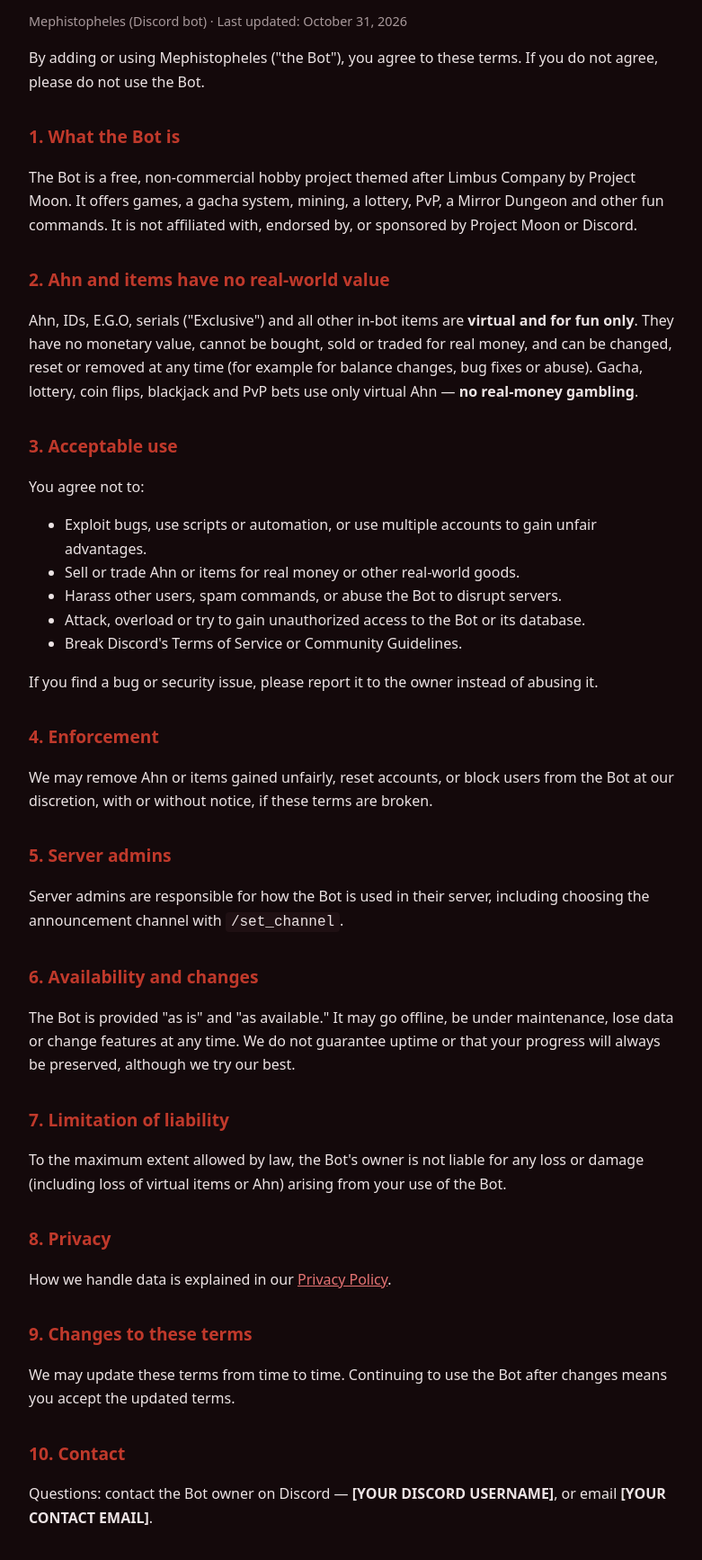
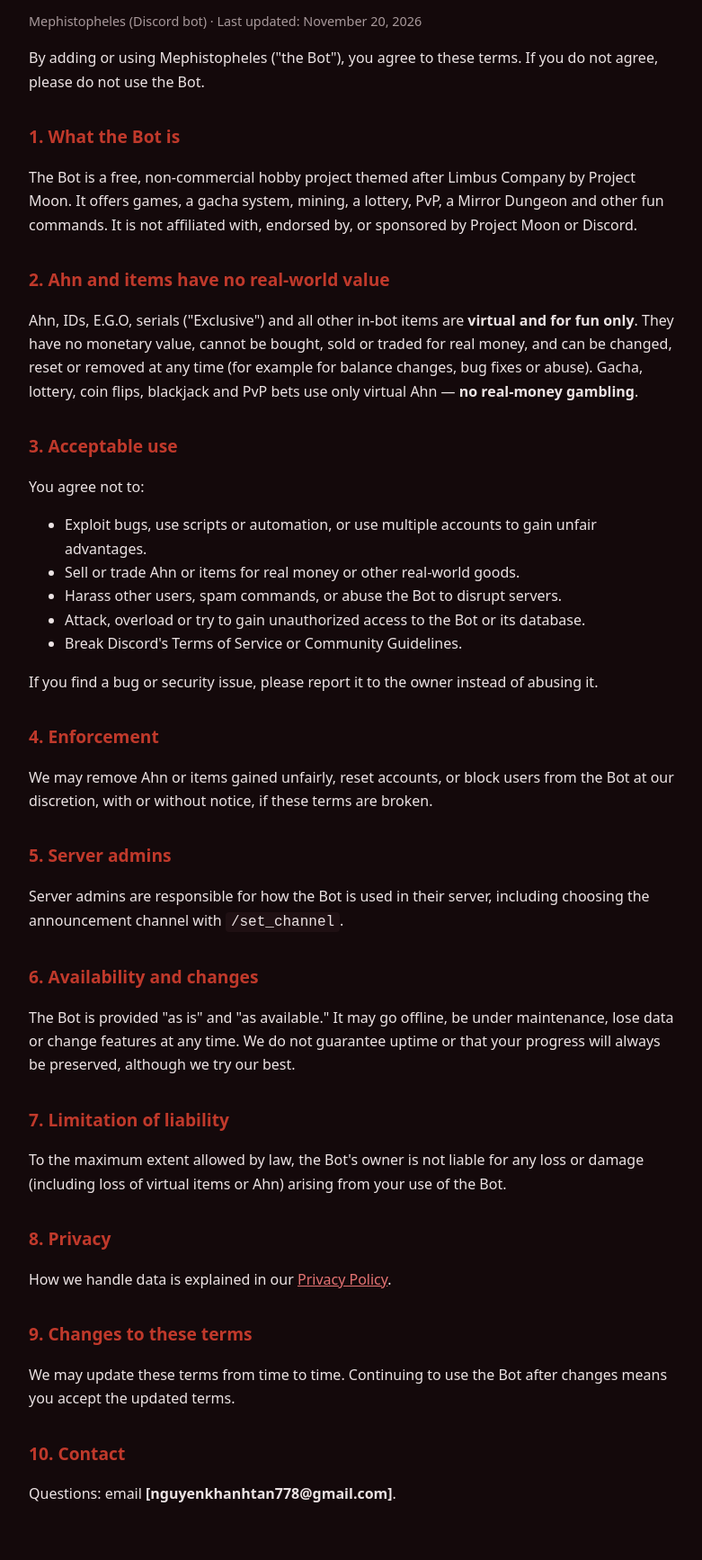
Before and after one commit to TimmyMadison/mephistopheles-bot, a plain HTML site: page terms.html in a window 1280 px wide. Shown: the part 122-1856 px from the top of the page at 90% size, without its empty margins (248-1029 px from the left). Drawn offline with Linux system fonts and the light colour scheme.

Commit message:
Update terms.html

```diff
--- a/terms.html
+++ b/terms.html
@@ -21,7 +21,7 @@
 <main>
   <nav><a href="index.html">Home</a><a href="privacy.html">Privacy Policy</a></nav>
   <h1>Terms of Service</h1>
-  <p class="muted">Mephistopheles (Discord bot) · Last updated: October 31, 2026</p>
+  <p class="muted">Mephistopheles (Discord bot) · Last updated: November 20, 2026</p>
 
   <p>By adding or using Mephistopheles ("the Bot"), you agree to these terms. If you do not agree, please do not use the Bot.</p>
 
@@ -61,7 +61,7 @@
   <p>We may update these terms from time to time. Continuing to use the Bot after changes means you accept the updated terms.</p>
 
   <h2>10. Contact</h2>
-  <p>Questions: contact the Bot owner on Discord — <strong>[YOUR DISCORD USERNAME]</strong>, or email <strong>[YOUR CONTACT EMAIL]</strong>.</p>
+  <p>Questions: email <strong>[nguyenkhanhtan778@gmail.com]</strong>.</p>
 </main>
 </body>
 </html>
```
